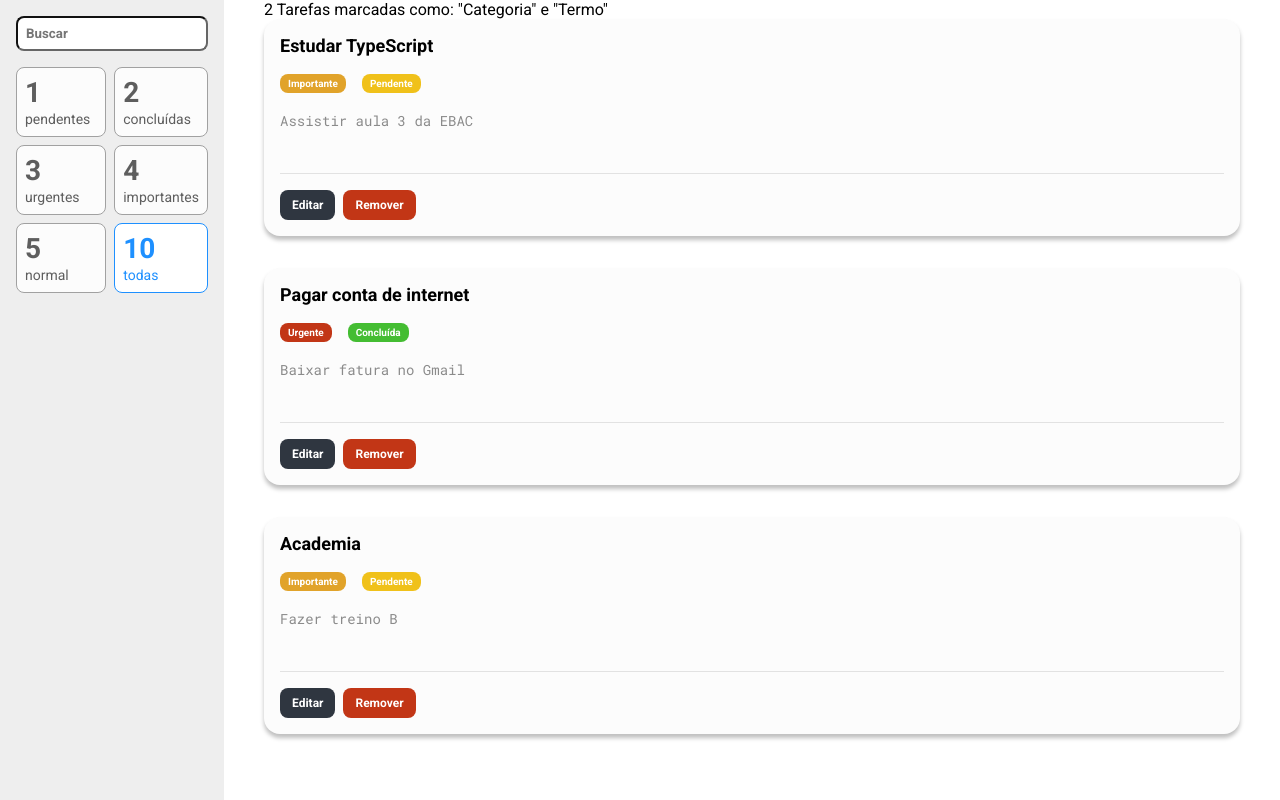
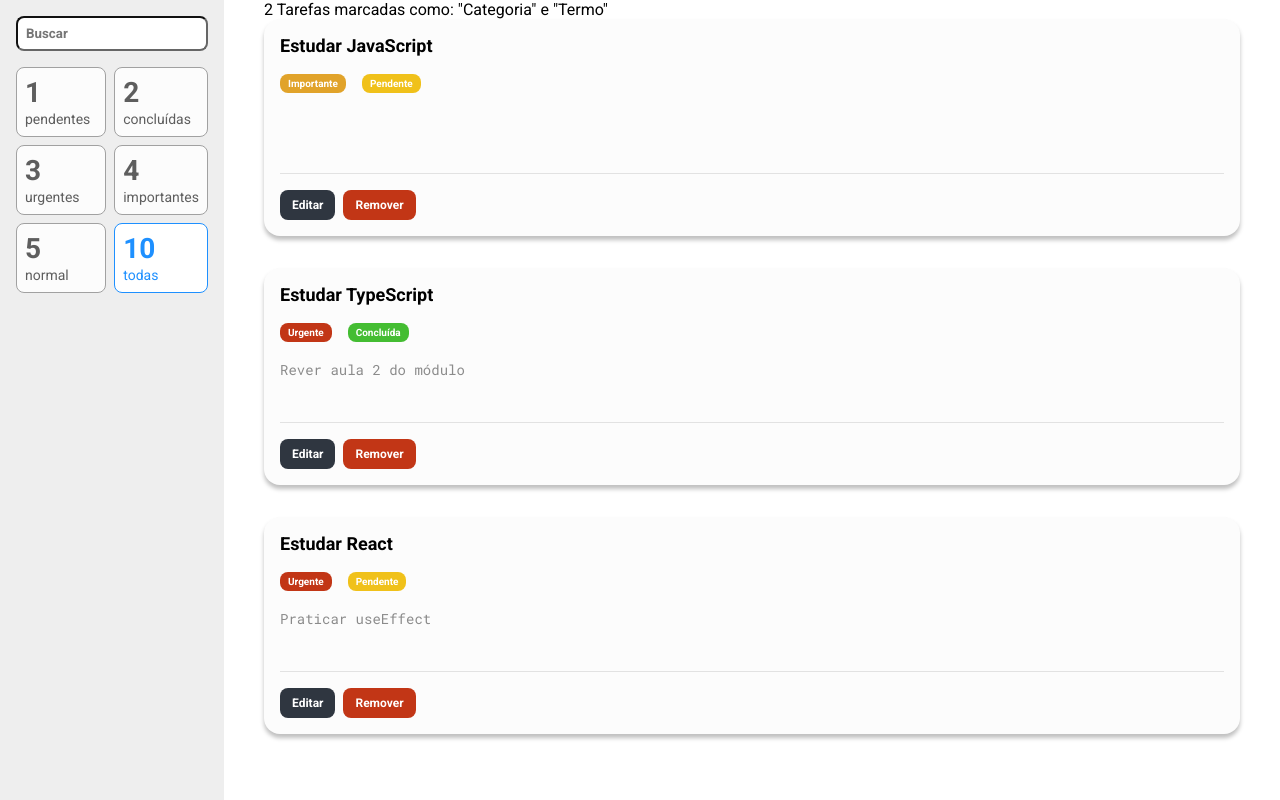
Before and after one commit to ystanz/project_todo-list, a React (Vite) app: page / in a window 1280 px wide. Built offline with nearby package versions, Linux system fonts and the light colour scheme.

Commit message:
feat(tasks): integrate Redux for state management

```diff
--- a/src/App.tsx
+++ b/src/App.tsx
@@ -1,16 +1,18 @@
+import { Provider } from 'react-redux'
 import SideBar from './containers/SideBar'
 import TasksList from './containers/TasksList'
 import GlobalStyle, { Container } from './styles'
+import store from './store'
 
 function App() {
   return (
-    <>
+    <Provider store={store}>
       <GlobalStyle />
       <Container>
         <SideBar />
         <TasksList />
       </Container>
-    </>
+    </Provider>
   )
 }
 
--- a/src/containers/TasksList/index.tsx
+++ b/src/containers/TasksList/index.tsx
@@ -1,28 +1,13 @@
+import { useSelector } from 'react-redux'
+
 import Task from '../../components/Task'
 import { Container } from './styles'
-import * as enums from '../../utils/enums/Task'
+import { RootReducer } from '../../store'
 
-const tasks = [
-  {
-    title: 'Estudar TypeScript',
-    description: 'Assistir aula 3 da EBAC',
-    $priority: enums.Priority.IMPORTANTE,
-    $status: enums.Status.PENDENTE
-  },
-  {
-    title: 'Pagar conta de internet',
-    description: 'Baixar fatura no Gmail',
-    $priority: enums.Priority.URGENTE,
-    $status: enums.Status.CONCLUIDA
-  },
-  {
-    title: 'Academia',
-    description: 'Fazer treino B',
-    $priority: enums.Priority.IMPORTANTE,
-    $status: enums.Status.PENDENTE
-  }
-]
-const TasksList = () => (
+const TasksList = () => {
+  const { tasks } = useSelector((state: RootReducer) => state)
+
+  return (
     <Container>
       <p>2 Tarefas marcadas como: &quot;Categoria&quot; e &quot;Termo&quot;</p>
       <ul>
@@ -30,8 +15,8 @@ const TasksList = () => (
           <li key={t.title}>
             <Task
               title={t.title}
-            $priority={t.$priority}
-            $status={t.$status}
+              $priority={t.priority}
+              $status={t.status}
               description={t.description}
             />
           </li>
@@ -39,5 +24,6 @@ const TasksList = () => (
       </ul>
     </Container>
   )
+}
 
 export default TasksList
--- /dev/null
+++ b/src/models/Task.ts
@@ -0,0 +1,25 @@
+import * as enums from '../utils/enums/Task'
+
+class Task {
+  title: string
+  priority: enums.Priority
+  status: enums.Status
+  description: string
+  id: number
+
+  constructor(
+    title: string,
+    priority: enums.Priority,
+    status: enums.Status,
+    description: string,
+    id: number
+  ) {
+    this.title = title
+    this.priority = priority
+    this.status = status
+    this.description = description
+    this.id = id
+  }
+}
+
+export default Task
--- /dev/null
+++ b/src/store/index.ts
@@ -0,0 +1,11 @@
+import { configureStore } from '@reduxjs/toolkit'
+import tasksReducer from './reducers/tasks'
+
+const store = configureStore({
+  reducer: {
+    tasks: tasksReducer
+  }
+})
+
+export type RootReducer = ReturnType<typeof store.getState>
+export default store
--- /dev/null
+++ b/src/store/reducers/tasks.ts
@@ -0,0 +1,39 @@
+import { createSlice, PayloadAction } from '@reduxjs/toolkit'
+import Task from '../../models/Task'
+import * as enums from '../../utils/enums/Task'
+
+const tasksSlice = createSlice({
+  name: 'tasks',
+  initialState: [
+    new Task(
+      'Estudar JavaScript',
+      enums.Priority.IMPORTANTE,
+      enums.Status.PENDENTE,
+      '',
+      1
+    ),
+    new Task(
+      'Estudar TypeScript',
+      enums.Priority.URGENTE,
+      enums.Status.CONCLUIDA,
+      'Rever aula 2 do módulo',
+      2
+    ),
+    new Task(
+      'Estudar React',
+      enums.Priority.URGENTE,
+      enums.Status.PENDENTE,
+      'Praticar useEffect',
+      3
+    )
+  ],
+  reducers: {
+    remove: (state, action: PayloadAction<number>) => {
+      state = state.filter((task) => task.id !== action.payload)
+    }
+  }
+})
+
+export const { remove } = tasksSlice.actions
+
+export default tasksSlice.reducer
```
Lines whose indentation alone changed are shown as unchanged.
